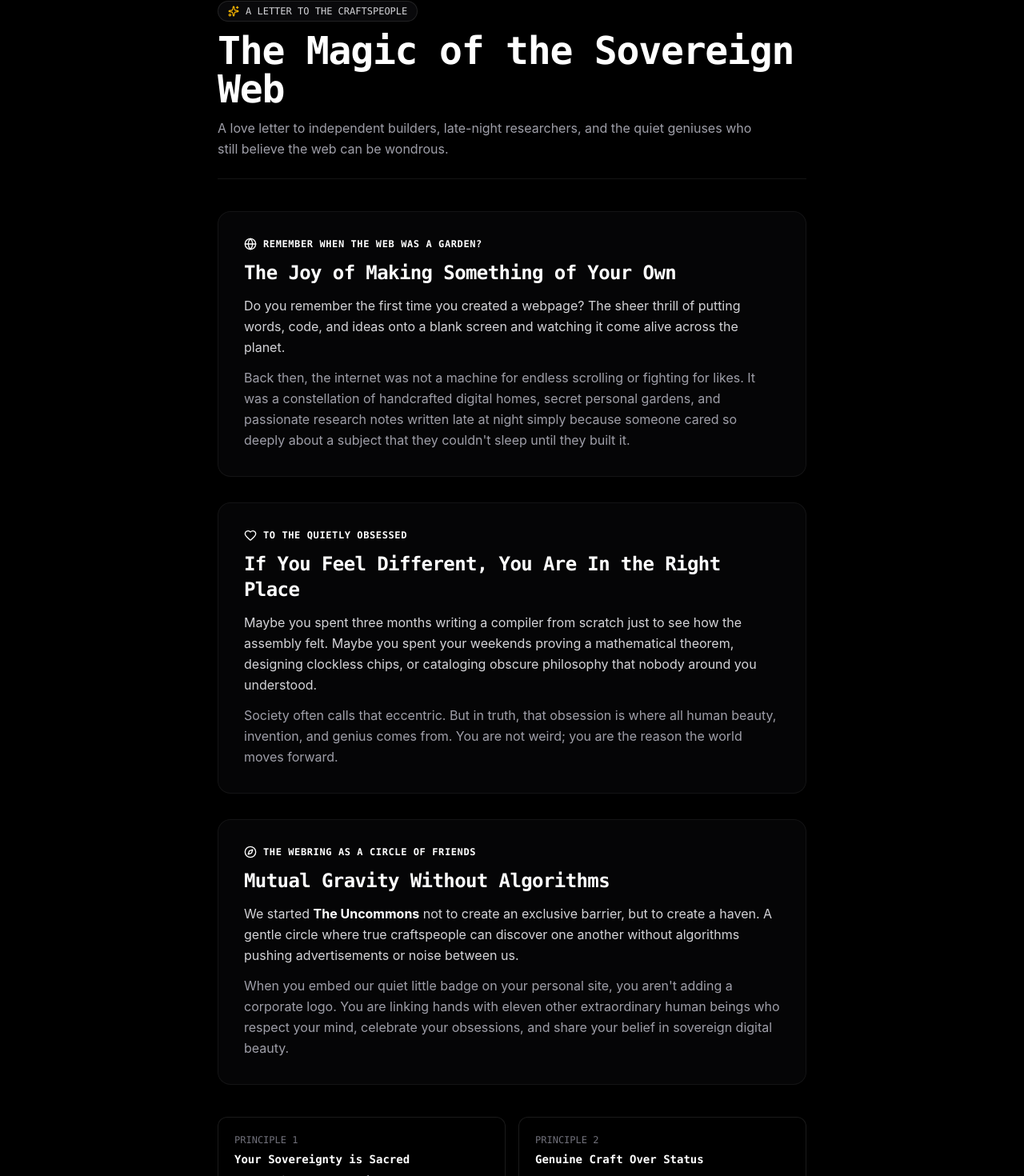
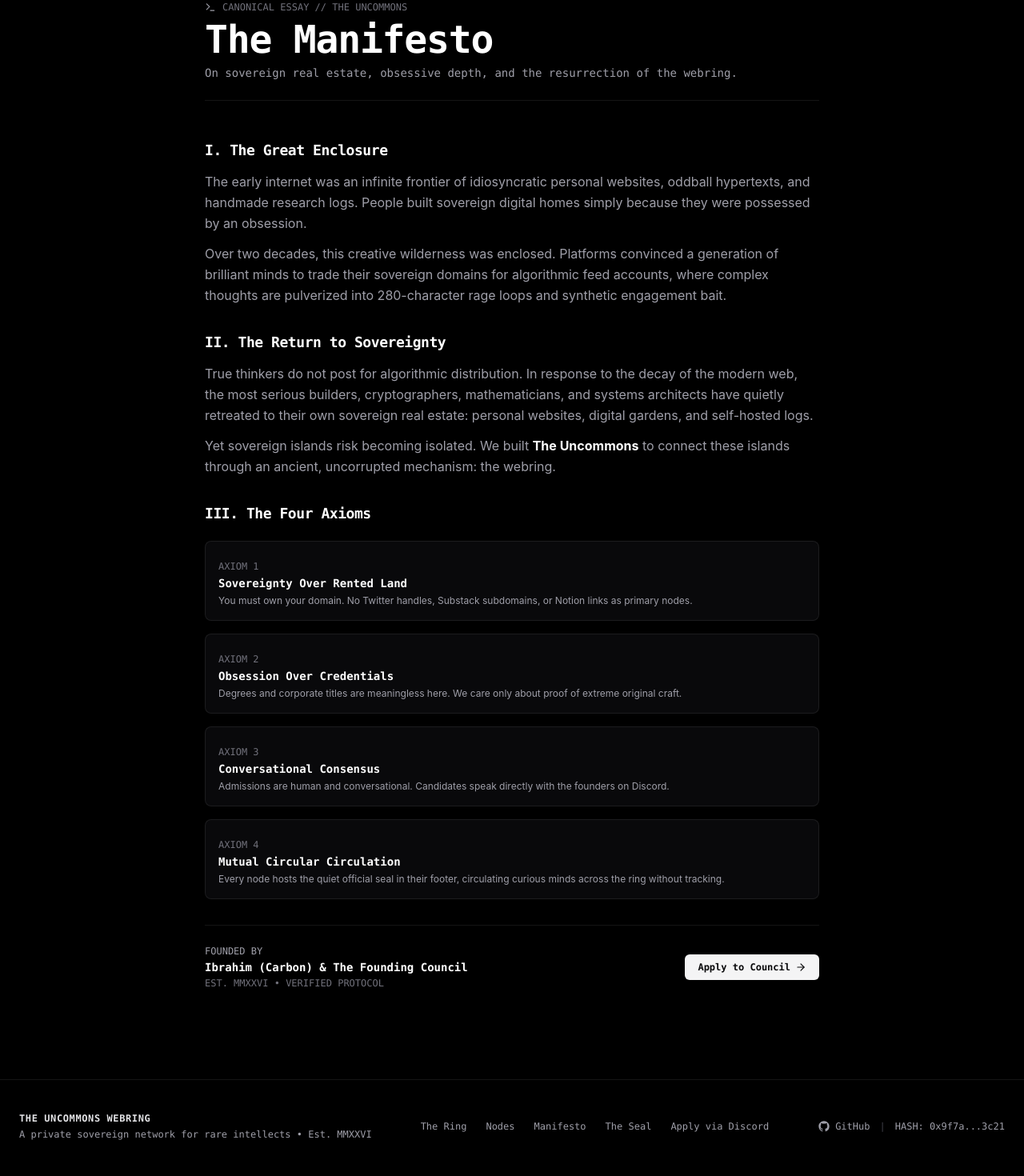
Before and after one commit to carbonthecoder/The-Uncommons-webring, a React (Vite) app: page /manifesto in a window 1280 px wide. Shown: the part 130-1600 px from the top of the page at 80% size. Built offline with nearby package versions, Linux system fonts and the light colour scheme.

Commit message:
revert: undo sweet manifesto and extra home sections per user request

```diff
--- a/src/pages/HomePage.tsx
+++ b/src/pages/HomePage.tsx
@@ -5,39 +5,36 @@ import type { Member } from '../data/members';
 import { ConstellationCanvas } from '../components/ConstellationCanvas';
 import { MemberDossierModal } from '../components/MemberDossierModal';
 import { sound } from '../utils/audio';
-import { ArrowRight, Disc, Globe, Cpu, ShieldCheck, Sparkles, BookOpen } from 'lucide-react';
+import { ArrowRight, Disc, Globe, Cpu, ShieldCheck } from 'lucide-react';
 
 export const HomePage: React.FC = () => {
   const [selectedMember, setSelectedMember] = useState<Member | null>(null);
 
   return (
-    <div className="space-y-12 sm:space-y-16 max-w-full overflow-hidden">
-      {/* 1. Hero with Combo Tagline */}
-      <section className="text-center max-w-3xl mx-auto space-y-5 pt-2 sm:pt-6 px-2">
-        {/* Eyebrow badge */}
-        <div className="inline-flex items-center gap-2 px-3 py-1 rounded-full bg-zinc-950 border border-white/10 text-[11px] sm:text-xs font-mono text-zinc-300 max-w-full truncate">
-          <span className="w-1.5 h-1.5 rounded-full bg-emerald-400 animate-pulse shrink-0" />
-          <span className="truncate">THE UNCOMMONS // CLOSED WEBRING</span>
-          <span className="text-zinc-600 hidden sm:inline">&bull;</span>
-          <span className="text-zinc-400 hidden sm:inline">{MEMBERS.length} VETTED NODES</span>
+    <div className="space-y-12">
+      {/* Minimal Hero with Combo Tagline */}
+      <section className="text-center max-w-3xl mx-auto space-y-5 pt-4 sm:pt-8">
+        <div className="inline-flex items-center gap-2 px-3 py-1 rounded-full bg-zinc-950 border border-white/10 text-xs font-mono text-zinc-300">
+          <span className="w-1.5 h-1.5 rounded-full bg-emerald-400 animate-pulse" />
+          <span>THE UNCOMMONS</span>
+          <span className="text-zinc-600">&bull;</span>
+          <span className="text-zinc-400">CLOSED WEBRING // {MEMBERS.length} VETTED NODES</span>
         </div>
 
-        {/* Headline with responsive wrapping */}
-        <h1 className="text-3xl sm:text-5xl lg:text-6xl font-mono font-bold tracking-tight text-white leading-tight break-words">
+        <h1 className="text-4xl sm:text-6xl font-mono font-bold tracking-tight text-white leading-tight">
           A private constellation of the web&apos;s rarest minds.
         </h1>
 
-        {/* Subtitle */}
-        <p className="text-xs sm:text-sm md:text-base text-zinc-400 font-sans max-w-xl mx-auto leading-relaxed break-words px-2">
+        <p className="text-sm sm:text-base text-zinc-400 font-sans max-w-xl mx-auto leading-relaxed">
           A closed webring for the 1% who still build sovereign real estate. Obsessive craft. Zero algorithms.
         </p>
 
         {/* Action Buttons */}
-        <div className="flex items-center justify-center gap-2.5 sm:gap-3 pt-2 flex-wrap">
+        <div className="flex items-center justify-center gap-3 pt-2 flex-wrap">
           <Link
             to="/nodes"
             onClick={() => sound.playClick()}
-            className="w-full sm:w-auto px-5 py-2.5 bg-zinc-100 hover:bg-white text-zinc-950 font-mono text-xs font-semibold rounded-md transition-all shadow-md flex items-center justify-center gap-2 cursor-pointer"
+            className="px-5 py-2.5 bg-zinc-100 hover:bg-white text-zinc-950 font-mono text-xs font-semibold rounded-md transition-all shadow-md flex items-center gap-2"
           >
             <span>Explore Nodes ({MEMBERS.length})</span>
             <ArrowRight className="w-3.5 h-3.5" />
@@ -46,7 +43,7 @@ export const HomePage: React.FC = () => {
           <Link
             to="/apply"
             onClick={() => sound.playClick()}
-            className="w-full sm:w-auto px-5 py-2.5 bg-zinc-900 hover:bg-zinc-800 border border-white/15 text-white font-mono text-xs font-medium rounded-md transition-all flex items-center justify-center gap-2 cursor-pointer"
+            className="px-5 py-2.5 bg-zinc-900 hover:bg-zinc-800 border border-white/15 text-white font-mono text-xs font-medium rounded-md transition-all flex items-center gap-2"
           >
             <Disc className="w-3.5 h-3.5 text-zinc-400" />
             <span>Apply via Discord</span>
@@ -55,94 +52,57 @@ export const HomePage: React.FC = () => {
           <Link
             to="/manifesto"
             onClick={() => sound.playClick()}
-            className="w-full sm:w-auto px-4 py-2 text-zinc-400 hover:text-white font-mono text-xs transition-colors flex items-center justify-center gap-1"
+            className="px-4 py-2.5 text-zinc-400 hover:text-white font-mono text-xs transition-colors"
           >
-            <BookOpen className="w-3.5 h-3.5" />
-            <span>Read The Manifesto &rarr;</span>
+            <span>Read Manifesto &rarr;</span>
           </Link>
         </div>
       </section>
 
-      {/* 2. Who Belongs Here? (Archetypes Box) */}
-      <section className="max-w-3xl mx-auto px-2">
-        <div className="p-5 sm:p-6 bg-zinc-950 border border-white/[0.08] rounded-xl space-y-2.5 text-center sm:text-left">
-          <div className="flex items-center justify-center sm:justify-start gap-2 text-xs font-mono text-zinc-400">
-            <Sparkles className="w-3.5 h-3.5 text-amber-400 shrink-0" />
-            <span className="font-semibold uppercase tracking-wider text-zinc-300">
-              Who Belongs Here?
-            </span>
-          </div>
-          <p className="text-xs sm:text-sm text-zinc-300 font-sans leading-relaxed break-words">
-            Built for systems hackers, category theorists, zero-knowledge cryptographers, esoteric compiler designers, and independent researchers. If you are possessed by a problem that 99% of people misunderstand, you are home.
-          </p>
-        </div>
-      </section>
-
-      {/* 3. The Visual Constellation Ring */}
-      <section className="space-y-2 px-1">
+      {/* The Visual Constellation Ring */}
+      <section className="space-y-2">
         <ConstellationCanvas
           members={MEMBERS}
           onSelectMember={setSelectedMember}
         />
-        <div className="flex flex-col sm:flex-row items-center justify-between gap-1 text-[11px] font-mono text-zinc-500 px-1 text-center sm:text-left">
-          <span>Click any node to view proof &bull; Use [ and ] to surf</span>
+        <div className="flex items-center justify-between text-[11px] font-mono text-zinc-500 px-1">
+          <span>Drag orbit to rotate &bull; Click any node to view proof</span>
           <Link to="/nodes" className="hover:text-zinc-300 transition-colors">
-            View full node registry ({MEMBERS.length}) &rarr;
+            View full node registry &rarr;
           </Link>
         </div>
       </section>
 
-      {/* 4. The 3 Inviolable Rules */}
-      <section className="space-y-4 px-1">
-        <div className="text-center sm:text-left space-y-1">
-          <span className="text-[11px] font-mono text-zinc-500 uppercase tracking-wider">
-            CANONICAL CODE
-          </span>
-          <h2 className="text-xl sm:text-2xl font-mono font-bold text-white tracking-tight">
-            The Three Inviolable Rules
-          </h2>
-        </div>
-
-        <div className="grid grid-cols-1 md:grid-cols-3 gap-4">
+      {/* 3 Ultra-Clean Tenets (Fast 10-second scan) */}
+      <section className="grid grid-cols-1 md:grid-cols-3 gap-4 pt-4">
         <div className="p-5 bg-zinc-950 border border-white/[0.08] rounded-xl space-y-2">
           <div className="flex items-center gap-2 text-white font-mono text-xs font-semibold">
-              <Globe className="w-4 h-4 text-zinc-400 shrink-0" />
-              <span>1. Sovereign Domains Only</span>
+            <Globe className="w-4 h-4 text-zinc-400" />
+            <span>1. Sovereign Domains</span>
           </div>
-            <p className="text-xs text-zinc-400 font-sans leading-relaxed break-words">
-              You must own your own website, blog, or digital garden. We reject rented social media handles as primary nodes.
+          <p className="text-xs text-zinc-400 font-sans leading-relaxed">
+            Only personal websites, blogs, and digital gardens. We reject social media handles as primary nodes.
           </p>
         </div>
 
         <div className="p-5 bg-zinc-950 border border-white/[0.08] rounded-xl space-y-2">
           <div className="flex items-center gap-2 text-white font-mono text-xs font-semibold">
-              <Cpu className="w-4 h-4 text-zinc-400 shrink-0" />
+            <Cpu className="w-4 h-4 text-zinc-400" />
             <span>2. Proof of Work</span>
           </div>
-            <p className="text-xs text-zinc-400 font-sans leading-relaxed break-words">
-              What did you build when nobody paid you to? We require proof of extreme intellectual depth, not titles or resumes.
+          <p className="text-xs text-zinc-400 font-sans leading-relaxed">
+            No corporate resumes. We require evidence of extreme intellectual obsession—custom code, theorems, or writing.
           </p>
         </div>
 
         <div className="p-5 bg-zinc-950 border border-white/[0.08] rounded-xl space-y-2">
           <div className="flex items-center gap-2 text-white font-mono text-xs font-semibold">
-              <ShieldCheck className="w-4 h-4 text-zinc-400 shrink-0" />
-              <span>3. Conversational Review</span>
+            <ShieldCheck className="w-4 h-4 text-zinc-400" />
+            <span>3. Discord Dialogue</span>
           </div>
-            <p className="text-xs text-zinc-400 font-sans leading-relaxed break-words">
-              No automated forms. You talk directly with the founders on Discord in <code className="text-zinc-200">#council-review</code> to verify mutual resonance.
+          <p className="text-xs text-zinc-400 font-sans leading-relaxed">
+            No automated gatekeeping. You speak directly with the founders on Discord to ensure mutual resonance.
           </p>
-          </div>
-        </div>
-      </section>
-
-      {/* 5. Heartfelt Exit Quote */}
-      <section className="p-6 sm:p-8 bg-zinc-950/80 border border-white/10 rounded-2xl text-center space-y-2 max-w-2xl mx-auto">
-        <p className="font-mono text-sm sm:text-base text-zinc-200 italic leading-relaxed break-words">
-          &ldquo;The web didn&apos;t lose its genius. It just retreated to personal domains.&rdquo;
-        </p>
-        <div className="text-[11px] font-mono text-zinc-500">
-          The Uncommons Webring Guild &bull; Est. MMXXVI
         </div>
       </section>
 
--- a/src/pages/ManifestoPage.tsx
+++ b/src/pages/ManifestoPage.tsx
@@ -1,134 +1,107 @@
 import React from 'react';
 import { Link } from 'react-router-dom';
 import { sound } from '../utils/audio';
-import { Sparkles, Heart, Globe, ArrowRight, Compass } from 'lucide-react';
+import { Terminal, ArrowRight } from 'lucide-react';
 
 export const ManifestoPage: React.FC = () => {
   return (
-    <div className="max-w-3xl mx-auto space-y-10 py-4 px-2 sm:px-4">
+    <div className="max-w-3xl mx-auto space-y-12 py-4">
       {/* Header */}
-      <div className="border-b border-white/[0.08] pb-6 space-y-3 text-center sm:text-left">
-        <div className="inline-flex items-center gap-2 px-3 py-1 rounded-full bg-zinc-950 border border-white/10 text-xs font-mono text-zinc-300">
-          <Sparkles className="w-3.5 h-3.5 text-amber-400" />
-          <span>A LETTER TO THE CRAFTSPEOPLE</span>
+      <div className="border-b border-white/[0.08] pb-6 space-y-2">
+        <div className="flex items-center gap-2 text-xs font-mono text-zinc-500">
+          <Terminal className="w-3.5 h-3.5 text-zinc-400" />
+          <span>CANONICAL ESSAY // THE UNCOMMONS</span>
         </div>
-        <h1 className="text-3xl sm:text-5xl font-mono font-bold text-white tracking-tight break-words">
-          The Magic of the Sovereign Web
+        <h1 className="text-3xl sm:text-5xl font-mono font-bold text-white tracking-tight">
+          The Manifesto
         </h1>
-        <p className="text-sm sm:text-base font-sans text-zinc-400 leading-relaxed max-w-2xl">
-          A love letter to independent builders, late-night researchers, and the quiet geniuses who still believe the web can be wondrous.
+        <p className="text-sm font-mono text-zinc-400">
+          On sovereign real estate, obsessive depth, and the resurrection of the webring.
         </p>
       </div>
 
-      {/* Sweet, Inspiring, Heartfelt Narrative */}
-      <article className="space-y-8 font-sans text-sm sm:text-base text-zinc-300 leading-relaxed break-words">
-        {/* Section 1: The Wonder */}
-        <section className="space-y-3 bg-zinc-950/60 border border-white/[0.06] p-6 sm:p-8 rounded-2xl">
-          <div className="flex items-center gap-2 text-white font-mono text-xs font-semibold uppercase tracking-wider text-emerald-400">
-            <Globe className="w-4 h-4" />
-            <span>Remember When the Web Was a Garden?</span>
-          </div>
-          <h2 className="text-xl sm:text-2xl font-mono font-bold text-white tracking-tight">
-            The Joy of Making Something of Your Own
+      {/* Narrative Essay Content */}
+      <article className="space-y-8 font-sans text-sm sm:text-base text-zinc-300 leading-relaxed">
+        {/* Section 1 */}
+        <section className="space-y-3">
+          <h2 className="text-lg font-mono font-bold text-white tracking-tight">
+            I. The Great Enclosure
           </h2>
-          <p className="text-zinc-300 leading-relaxed">
-            Do you remember the first time you created a webpage? The sheer thrill of putting words, code, and ideas onto a blank screen and watching it come alive across the planet.
+          <p className="text-zinc-400 leading-relaxed">
+            The early internet was an infinite frontier of idiosyncratic personal websites, oddball hypertexts, and handmade research logs. People built sovereign digital homes simply because they were possessed by an obsession.
           </p>
           <p className="text-zinc-400 leading-relaxed">
-            Back then, the internet was not a machine for endless scrolling or fighting for likes. It was a constellation of handcrafted digital homes, secret personal gardens, and passionate research notes written late at night simply because someone cared so deeply about a subject that they couldn&apos;t sleep until they built it.
+            Over two decades, this creative wilderness was enclosed. Platforms convinced a generation of brilliant minds to trade their sovereign domains for algorithmic feed accounts, where complex thoughts are pulverized into 280-character rage loops and synthetic engagement bait.
           </p>
         </section>
 
-        {/* Section 2: You Are Not Alone */}
-        <section className="space-y-3 bg-zinc-950/60 border border-white/[0.06] p-6 sm:p-8 rounded-2xl">
-          <div className="flex items-center gap-2 text-white font-mono text-xs font-semibold uppercase tracking-wider text-amber-400">
-            <Heart className="w-4 h-4" />
-            <span>To the Quietly Obsessed</span>
-          </div>
-          <h2 className="text-xl sm:text-2xl font-mono font-bold text-white tracking-tight">
-            If You Feel Different, You Are In the Right Place
+        {/* Section 2 */}
+        <section className="space-y-3">
+          <h2 className="text-lg font-mono font-bold text-white tracking-tight">
+            II. The Return to Sovereignty
           </h2>
-          <p className="text-zinc-300 leading-relaxed">
-            Maybe you spent three months writing a compiler from scratch just to see how the assembly felt. Maybe you spent your weekends proving a mathematical theorem, designing clockless chips, or cataloging obscure philosophy that nobody around you understood.
+          <p className="text-zinc-400 leading-relaxed">
+            True thinkers do not post for algorithmic distribution. In response to the decay of the modern web, the most serious builders, cryptographers, mathematicians, and systems architects have quietly retreated to their own sovereign real estate: personal websites, digital gardens, and self-hosted logs.
           </p>
           <p className="text-zinc-400 leading-relaxed">
-            Society often calls that eccentric. But in truth, that obsession is where all human beauty, invention, and genius comes from. You are not weird; you are the reason the world moves forward.
+            Yet sovereign islands risk becoming isolated. We built <strong className="text-white">The Uncommons</strong> to connect these islands through an ancient, uncorrupted mechanism: the webring.
           </p>
         </section>
 
-        {/* Section 3: Why We Formed The Ring */}
-        <section className="space-y-3 bg-zinc-950/60 border border-white/[0.06] p-6 sm:p-8 rounded-2xl">
-          <div className="flex items-center gap-2 text-white font-mono text-xs font-semibold uppercase tracking-wider text-sky-400">
-            <Compass className="w-4 h-4" />
-            <span>The Webring as a Circle of Friends</span>
-          </div>
-          <h2 className="text-xl sm:text-2xl font-mono font-bold text-white tracking-tight">
-            Mutual Gravity Without Algorithms
+        {/* Section 3 */}
+        <section className="space-y-3">
+          <h2 className="text-lg font-mono font-bold text-white tracking-tight">
+            III. The Four Axioms
           </h2>
-          <p className="text-zinc-300 leading-relaxed">
-            We started <strong className="text-white">The Uncommons</strong> not to create an exclusive barrier, but to create a haven. A gentle circle where true craftspeople can discover one another without algorithms pushing advertisements or noise between us.
-          </p>
-          <p className="text-zinc-400 leading-relaxed">
-            When you embed our quiet little badge on your personal site, you aren&apos;t adding a corporate logo. You are linking hands with eleven other extraordinary human beings who respect your mind, celebrate your obsessions, and share your belief in sovereign digital beauty.
-          </p>
-        </section>
-
-        {/* The 4 Principles of Respect */}
-        <div className="grid grid-cols-1 sm:grid-cols-2 gap-4 pt-2">
-          <div className="p-5 bg-black border border-white/10 rounded-xl space-y-1.5">
-            <div className="font-mono text-xs text-zinc-500 uppercase">Principle 1</div>
-            <div className="font-mono text-sm font-semibold text-white">Your Sovereignty is Sacred</div>
-            <p className="text-xs text-zinc-400 font-sans leading-relaxed">
-              Your website belongs to you forever. No one can ever ban, throttle, or monetize your mind here.
+          <div className="space-y-4 pt-2">
+            <div className="p-4 bg-zinc-950 border border-white/[0.08] rounded-lg space-y-1">
+              <span className="font-mono text-xs text-zinc-500 uppercase">Axiom 1</span>
+              <div className="font-mono text-sm font-semibold text-white">Sovereignty Over Rented Land</div>
+              <p className="text-xs text-zinc-400 font-sans">
+                You must own your domain. No Twitter handles, Substack subdomains, or Notion links as primary nodes.
               </p>
             </div>
 
-          <div className="p-5 bg-black border border-white/10 rounded-xl space-y-1.5">
-            <div className="font-mono text-xs text-zinc-500 uppercase">Principle 2</div>
-            <div className="font-mono text-sm font-semibold text-white">Genuine Craft Over Status</div>
-            <p className="text-xs text-zinc-400 font-sans leading-relaxed">
-              We do not ask where you went to school or who you work for. We only ask: what have you created with love?
+            <div className="p-4 bg-zinc-950 border border-white/[0.08] rounded-lg space-y-1">
+              <span className="font-mono text-xs text-zinc-500 uppercase">Axiom 2</span>
+              <div className="font-mono text-sm font-semibold text-white">Obsession Over Credentials</div>
+              <p className="text-xs text-zinc-400 font-sans">
+                Degrees and corporate titles are meaningless here. We care only about proof of extreme original craft.
               </p>
             </div>
 
-          <div className="p-5 bg-black border border-white/10 rounded-xl space-y-1.5">
-            <div className="font-mono text-xs text-zinc-500 uppercase">Principle 3</div>
-            <div className="font-mono text-sm font-semibold text-white">Kind, Honest Conversations</div>
-            <p className="text-xs text-zinc-400 font-sans leading-relaxed">
-              Our review is not an interrogation. It is a genuine chat between peers on Discord who want to hear your story.
+            <div className="p-4 bg-zinc-950 border border-white/[0.08] rounded-lg space-y-1">
+              <span className="font-mono text-xs text-zinc-500 uppercase">Axiom 3</span>
+              <div className="font-mono text-sm font-semibold text-white">Conversational Consensus</div>
+              <p className="text-xs text-zinc-400 font-sans">
+                Admissions are human and conversational. Candidates speak directly with the founders on Discord.
               </p>
             </div>
 
-          <div className="p-5 bg-black border border-white/10 rounded-xl space-y-1.5">
-            <div className="font-mono text-xs text-zinc-500 uppercase">Principle 4</div>
-            <div className="font-mono text-sm font-semibold text-white">A Bond of Mutual Wonder</div>
-            <p className="text-xs text-zinc-400 font-sans leading-relaxed">
-              Each member lifts the other up. Every curious visitor who finds your site can wander into the next wonderland.
+            <div className="p-4 bg-zinc-950 border border-white/[0.08] rounded-lg space-y-1">
+              <span className="font-mono text-xs text-zinc-500 uppercase">Axiom 4</span>
+              <div className="font-mono text-sm font-semibold text-white">Mutual Circular Circulation</div>
+              <p className="text-xs text-zinc-400 font-sans">
+                Every node hosts the quiet official seal in their footer, circulating curious minds across the ring without tracking.
               </p>
             </div>
           </div>
+        </section>
 
-        {/* Sweet closing quote */}
-        <div className="p-6 bg-gradient-to-r from-zinc-950 via-zinc-900/60 to-zinc-950 border border-white/15 rounded-2xl text-center space-y-2">
-          <p className="font-mono text-base sm:text-lg text-white font-medium italic">
-            &ldquo;The web never lost its genius. It just retreated into quiet corners, waiting for us to find each other again.&rdquo;
-          </p>
-          <div className="text-xs font-mono text-zinc-500">
-            &mdash; Ibrahim (Carbon) &amp; The Uncommons Council
-          </div>
+        {/* Section 4: Sign-off */}
+        <div className="pt-6 border-t border-white/[0.08] flex flex-col sm:flex-row items-start sm:items-center justify-between gap-4">
+          <div className="space-y-0.5">
+            <div className="font-mono text-xs text-zinc-400">FOUNDED BY</div>
+            <div className="font-mono text-sm font-semibold text-white">Ibrahim (Carbon) &amp; The Founding Council</div>
+            <div className="text-xs text-zinc-500 font-mono">EST. MMXXVI &bull; VERIFIED PROTOCOL</div>
           </div>
 
-        {/* Action button */}
-        <div className="pt-4 flex flex-col sm:flex-row items-center justify-between gap-4">
-          <div className="text-xs font-mono text-zinc-500 text-center sm:text-left">
-            Ready to link your sovereign sanctuary with ours?
-          </div>
           <Link
             to="/apply"
             onClick={() => sound.playClick()}
-            className="w-full sm:w-auto px-5 py-2.5 bg-zinc-100 hover:bg-white text-zinc-950 font-mono text-xs font-semibold rounded-md transition-all shadow flex items-center justify-center gap-2 cursor-pointer"
+            className="px-4 py-2 bg-zinc-100 hover:bg-white text-zinc-950 font-mono text-xs font-semibold rounded-md transition-all shadow flex items-center gap-1.5"
           >
-            <span>Apply &amp; Join Our Discord Queue</span>
+            <span>Apply to Council</span>
             <ArrowRight className="w-3.5 h-3.5" />
           </Link>
         </div>
```
Lines whose indentation alone changed are shown as unchanged.
